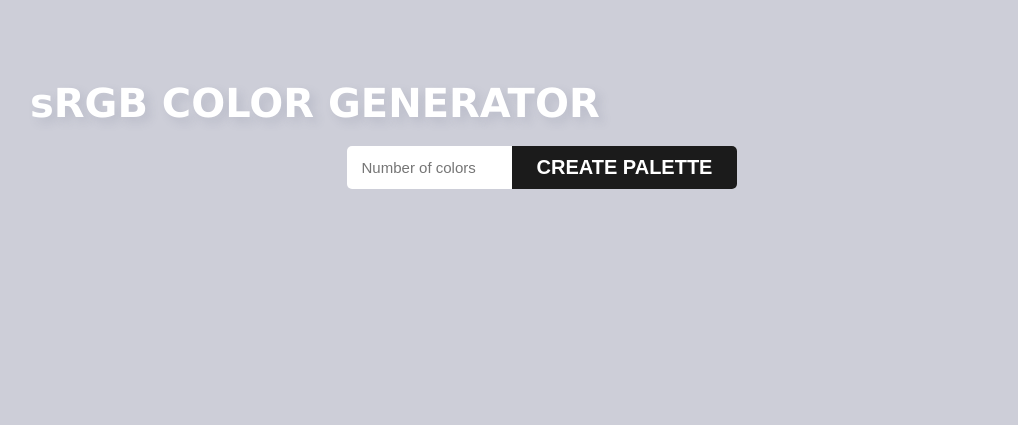
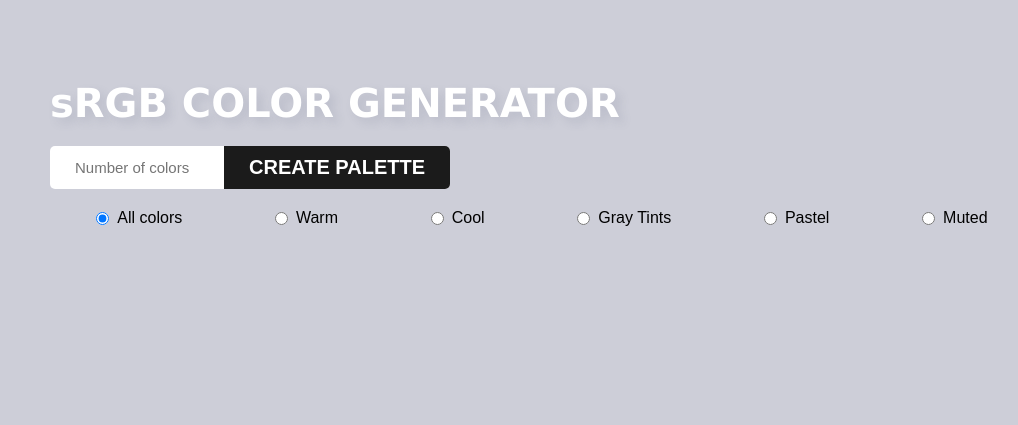
Before and after one commit to theLostShark/mini-proyects, a PHP site: page / in a window 1280 px wide. Shown: the top 425 px of the page, without its empty margins (98-1116 px from the left). Run offline with PHP 8.4, Linux system fonts and the light colour scheme.

Commit message:
Add files via upload

```diff
--- a/js-colors-generator/index.html
+++ b/js-colors-generator/index.html
@@ -8,20 +8,43 @@
   </head>
   <body>
     <div class="container">
-      <h1>sRGB COLOR GENERATOR</h1>
-      <div class="box">
-        <div class="box2">
+      <div class="menu">
+        <h1>sRGB COLOR GENERATOR</h1>
+        <div class="menu-btn">
           <input
             type="number"
             id="inputColors"
+            class="inputColors"
             placeholder="Number of colors"
             min="1"
-            max="32"
+            max="50"
           />
           <button id="buttonCreate" class="buttonCreate">CREATE PALETTE</button>
         </div>
+<div class="menu-cboxes">
+  <label class="cbox">
+    <input type="radio" name="tone" value="random" checked /> All colors
+  </label>
+  <label class="cbox">
+    <input type="radio" name="tone" value="warm" /> Warm
+  </label>
+  <label class="cbox">
+    <input type="radio" name="tone" value="cool" /> Cool
+  </label>
+  <label class="cbox">
+    <input type="radio" name="tone" value="gray-tint" /> Gray Tints
+  </label>
+  <label class="cbox">
+    <input type="radio" name="tone" value="pastel" /> Pastel
+  </label>
+   <label class="cbox">
+    <input type="radio" name="tone" value="muted" /> Muted
+  </label>
+</div>
       </div>
-      <ul id="color-list" class="color-list"></ul>
+      <div class="color-container">
+        <ul id="color-list" class="color-list"></ul>
+      </div>
     </div>
 
     <script src="js.js"></script>
--- a/js-colors-generator/js.js
+++ b/js-colors-generator/js.js
@@ -1,55 +1,120 @@
+// VARIABLES AND EVENTS
 const buttonCreate = document.getElementById("buttonCreate");
 const colorList = document.getElementById("color-list");
 const inputColors = document.getElementById("inputColors");
 
 buttonCreate.addEventListener("click", generateColors);
 
-//FUNCTION TO GENERATE EACH COLOR
+//FUNCTION GENERATE COLORS
+//controls number of generated colors, and selected options
 function generateColors() {
   const numberColors = parseInt(inputColors.value);
 
-  //error management, only allows numbers, and we have limited it to 50 colors.
   if (isNaN(numberColors) || numberColors < 1 || numberColors > 50) {
-    alert("Please, choose a number between 1 and 50)");
+    alert("Please, choose a number between 1 and 50");
     return;
   }
-  //we clear the previous list each time we create a new one
+
+  const selected = document.querySelector("input[name='tone']:checked");
+
+  //in case you need to change the html and there is no default checked option
+  if (!selected) {
+    alert("Please, select a tone");
+    return;
+  }
+
+  const mode = selected.value;
+
   colorList.innerHTML = "";
+ //create an expecific number of colors
+  for (let i = 0; i < numberColors; i++) {
+    let color;
+    if (mode === "random") {
+      color = generateRandomRGB();
+    } else {
+      color = generateToneColor(mode);
+    }
 
-  //we generate the number of colors introduced in the input
-  for (let i = 0; i < numberColors; i++) {
-
-    //random hexCode generator
-    let randomHex = Math.floor(Math.random() * 0xffffff).toString(16);
-    randomHex = `#${randomHex.padStart(6, "0")}`;
-
-    //create each <li> element
     const colorItem = document.createElement("li");
     colorItem.classList.add("color");
-    colorItem.innerHTML = `<div class="react-box" style="background: ${randomHex}"></div>
-          <span class="hex-value">${randomHex}</span>`;
+    colorItem.innerHTML = `
+      <div class="react-box" style="background:${color.hex}"></div>
+      <span class="hex-value">${color.hex}</span>`;
 
-    //event to copy the hexcode
-    colorItem.addEventListener("click", () => copyColor(randomHex, colorItem));
-
-
-    // adding each <li> element to the list
+    colorItem.addEventListener("click", () => copyColor(color.hex, colorItem));
     colorList.appendChild(colorItem);
   }
 }
 
-//FUNCTION TO COPY HEX CODE
+// FUNCTION FOR RANDOM SRGB
+function generateRandomRGB() {
+  const hex = '#' + Math.floor(Math.random() * 0xffffff).toString(16).padStart(6, '0');
+  return { hex };
+}
+
+// FUNCTION FOR HSL TONES
+function generateToneColor(mode) {
+  let hue, saturation, lightness;
+
+  switch (mode) {
+    case "warm": // 20°–60° Hue, 70–100% Saturation, 30–70% Lightness
+      hue = 20 + Math.random() * 40;
+      saturation = 70 + Math.random() * 30;
+      lightness = 30 + Math.random() * 40;
+      break;
+
+    case "cool": // 180°–260°, 70–100%, 30–70%
+      hue = 180 + Math.random() * 80;
+      saturation = 70 + Math.random() * 30;
+      lightness = 30 + Math.random() * 40;
+      break;
+
+    case "gray-tint": // 0°–360°, 2–10%, 0–100%
+      hue = Math.random() * 360;
+      saturation = 2 + Math.random() * 8;
+      lightness = 30 + Math.random() * 100;
+      break;
+
+    case "pastel": // 0°–360°, 30–70%, 70–90%
+      hue = Math.random() * 360;
+      saturation = 30 + Math.random() * 40;
+      lightness = 70 + Math.random() * 20;
+      break;
+
+    case "muted": // 0°–360°, 10–40%, 30–60%
+      hue = Math.random() * 360;
+      saturation = 10 + Math.random() * 30;
+      lightness = 30 + Math.random() * 30;
+      break;
+  }
+
+  const hsl = `hsl(${hue}, ${saturation}%, ${lightness}%)`;
+  const hex = hslToHex(hue, saturation, lightness);
+  return { hsl, hex };
+}
+
+// CONVERT HSL → HEX
+function hslToHex(h, s, l) {
+  s /= 100;
+  l /= 100;
+  const k = n => (n + h / 30) % 12;
+  const a = s * Math.min(l, 1 - l);
+  const f = n =>
+    l - a * Math.max(-1, Math.min(k(n) - 3, Math.min(9 - k(n), 1)));
+
+  const r = Math.round(255 * f(0));
+  const g = Math.round(255 * f(8));
+  const b = Math.round(255 * f(4));
+
+  return `#${((1 << 24) + (r << 16) + (g << 8) + b).toString(16).slice(1)}`;
+}
+
+// COPY HEX CODE
 function copyColor(hexCode, element) {
-navigator.clipboard.writeText(hexCode).then(() => {
+  navigator.clipboard.writeText(hexCode).then(() => {
     const span = element.querySelector(".hex-value");
     const originalText = span.innerText;
-
     span.innerText = "Copied";
-
-    setTimeout(() => {
-      span.innerText = originalText;
-    }, 500);
-  }).catch(err => {
-    console.error("Error copying: ", err);
-  });
+    setTimeout(() => { span.innerText = originalText; }, 500);
+  }).catch(err => console.error("Error copying:", err));
 }
--- a/js-colors-generator/style.css
+++ b/js-colors-generator/style.css
@@ -18,6 +18,7 @@ body{
 .color-list{
   display: flex;
   flex-wrap: wrap;
+  justify-content: center;
 }
 
 .color-list .color{
@@ -48,8 +49,45 @@ height: 155px;
   cursor: pointer;
 }
 
-.buttonCreate{
- margin: 0px;
+
+
+.menu{
+margin: 20px;
+}
+
+.menu h1 {
+  font-family: Verdana, Geneva, Tahoma, sans-serif;
+  font-weight: bolder;
+  font-size: 40px;
+  color: #ffffff;
+  display: flex;
+  align-items: center;
+  margin-bottom: 20px;
+  text-shadow: 5px 5px 10px rgba(117, 122, 143, 0.2);
+}
+
+.menu-btn{
+  display: flex;
+  justify-content: center;
+  align-items: center;
+  max-width: 400px;
+  background-color: #ffffff;
+  margin-bottom: 20px;
+  padding-left: 15px;
+  border-radius: 5px;
+}
+
+.menu-btn .inputColors{
+  width: 150px;
+  flex:1;
+  border: 0;
+  outline: 0;
+  background: white;
+  font-size: 15px;
+  padding: 10px;
+}
+
+.menu-btn .buttonCreate{
   background-color: #1b1b1b;
   color: #ffffff;
   font-size: 20px;
@@ -60,39 +98,14 @@ height: 155px;
   border-radius:0px 5px 5px 0;
 }
 
-.box{
-  display: grid;
-  place-items: center;
-  margin: 20px auto;
+.menu-cboxes{
+  display:flex;
+  flex-wrap: wrap;
+  justify-content: space-around;
 }
 
-.box2{
+.menu-cboxes .cbox{
   display: flex;
   align-items: center;
-  justify-content: space-between;
-  background-color: #ffffff;
-  margin-bottom: 20px;
-  padding-left: 15px;
-  border-radius: 5px;
+  gap:8px;
 }
-
-input{
-  width: 150px;
-  flex:1;
-  border: 0;
-  outline: 0;
-  background: white;
-  font-size: 15px;
-
-}
-
-h1 {
-  font-family: Verdana, Geneva, Tahoma, sans-serif;
-  font-weight: bolder;
-  font-size: 40px;
-  color: #ffffff;
-  display: flex;
-  align-items: center;
-  margin-bottom: 20px;
-  text-shadow: 5px 5px 10px rgba(117, 122, 143, 0.2);
-}
```
Also changed, not shown: js-colors-generator/pastels.png (added).
